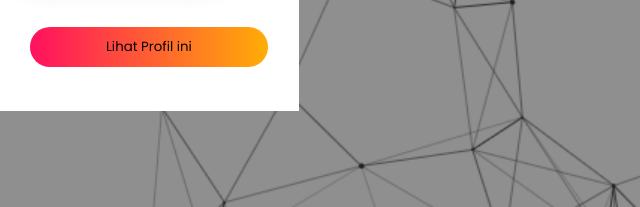
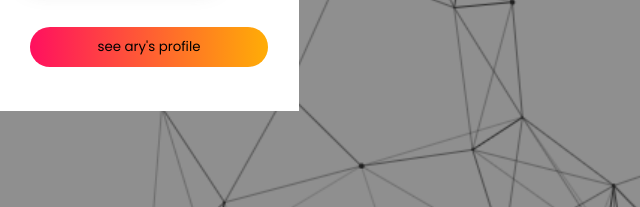
Before and after one commit to menootpass/A-Rco., a plain HTML site: page index.html in a window 1280 px wide. Shown: the part 456-663 px from the top of the page, 511-1151 px from the left. Drawn offline with Linux system fonts and the light colour scheme.

Commit message:
Update index.html

```diff
--- a/index.html
+++ b/index.html
@@ -21,13 +21,13 @@
           <div class="profil">
             <img src="profile.jpg">
           </div>
-          <button type="submit" class="submit-btn"><a href="ary\index.html">Lihat Profil ini</a></button>
+          <button type="submit" class="submit-btn"><a href="ary\index.html">see ary's profile</a></button>
         </form>
         <form id="rafa" class="input-group">
           <div class="profil">
             <img src="profile.jpg">
           </div>
-          <button type="submit" class="submit-btn"><a href="rafa\index.html">Lihat Profil ini</a></button>
+          <button type="submit" class="submit-btn"><a href="rafa\index.html">see rafa's profile</a></button>
         </form>
       </div>
 
```
